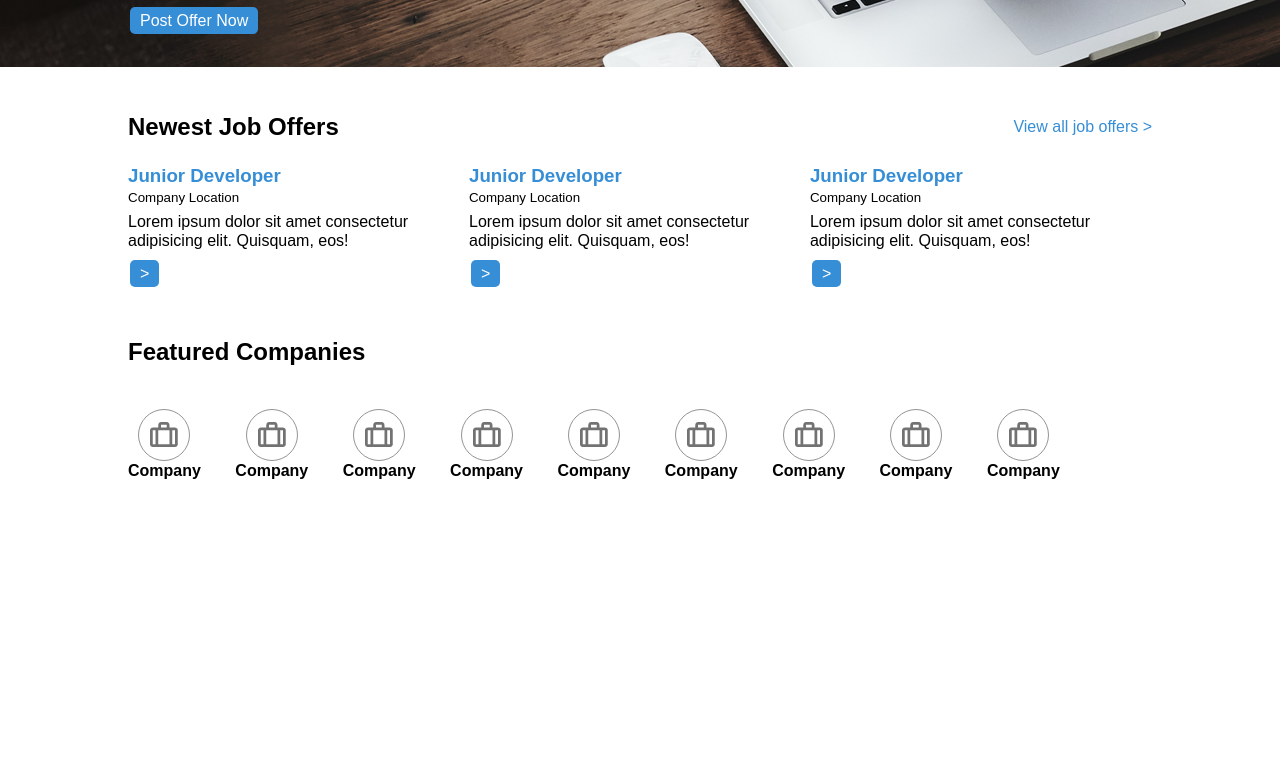
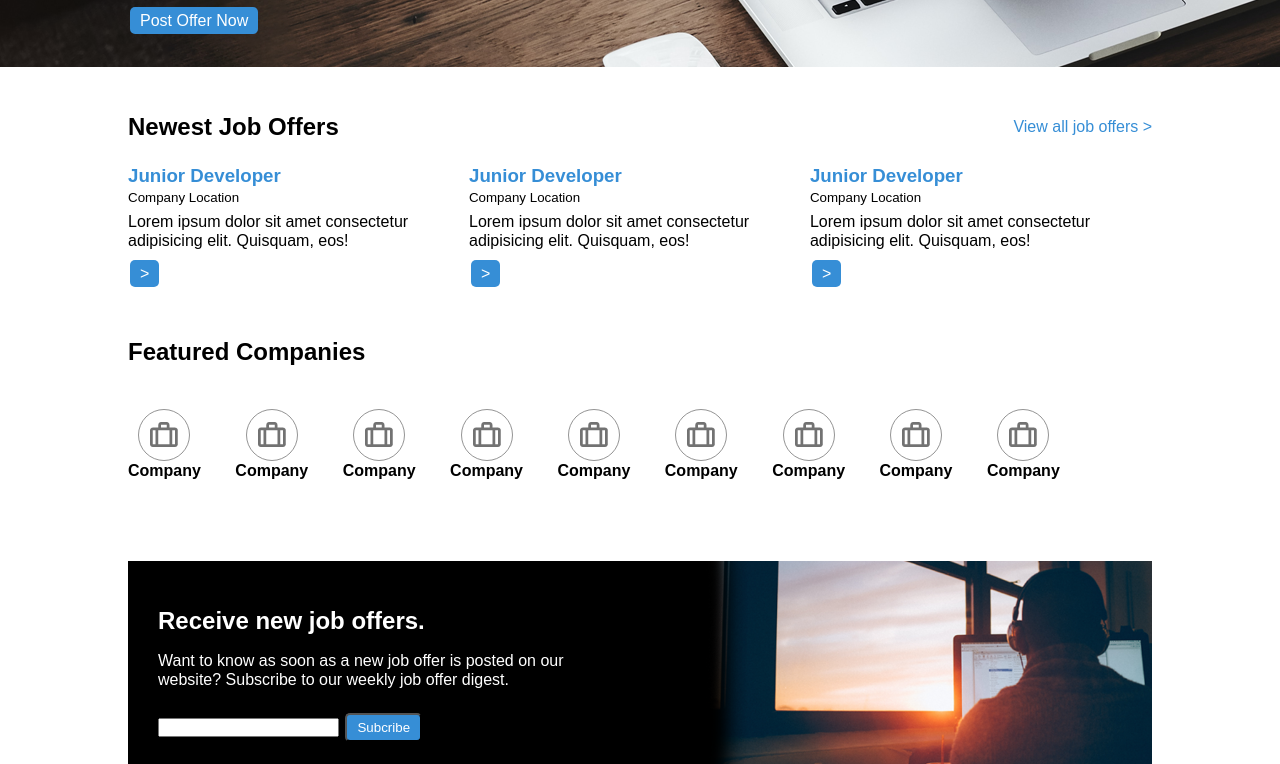
Before and after one commit to EleanorRJ/MkccJJOChallenge, a plain HTML site: page index.html in a window 1280 px wide. Shown: the part 183-947 px from the top of the page. Before the commit the page ends 800 px from the top, so only its background shows below. Drawn offline with Linux system fonts and the light colour scheme.

Commit message:
Added newsletter signup section

```diff
--- a/CSS/style.css
+++ b/CSS/style.css
@@ -171,3 +171,36 @@ nav li {
     text-align: center;
     font-size: 1em;
 }
+
+.newsletter-signup {
+    color: #fff;
+    background-color: #000;
+    position: relative;
+    margin-top: 5em;
+}
+
+.newsletter-signup img{
+    position: absolute;
+    margin: auto;
+    width: 100%;
+    background-color: #000;
+}
+
+.newsletter-signup h2 {
+    position: absolute;
+    top:50px;
+    left: 30px;
+}
+
+.newsletter-signup p{
+    position: absolute;
+    top: 90px;
+    left: 30px;
+    width: 40%;
+}
+
+.newsletter-signup form {
+    position: absolute;
+    top: 150px;
+    left: 30px;
+}
--- a/index.html
+++ b/index.html
@@ -106,6 +106,15 @@
 
             </ul>
         </section>
+        <section class="newsletter-signup">
+            <img src="./images/Newsletter-image.png" alt="man working on computer by window">
+            <h2>Receive new job offers.</h2>
+            <p>Want to know as soon as a new job offer is posted on our website? Subscribe to our weekly job offer digest.</p>
+            <form action="">
+                <input type="text">
+                <input class="button" type="submit" value="Subcribe">
+            </form>
+        </section>
     </div>
 
 </body>
```
